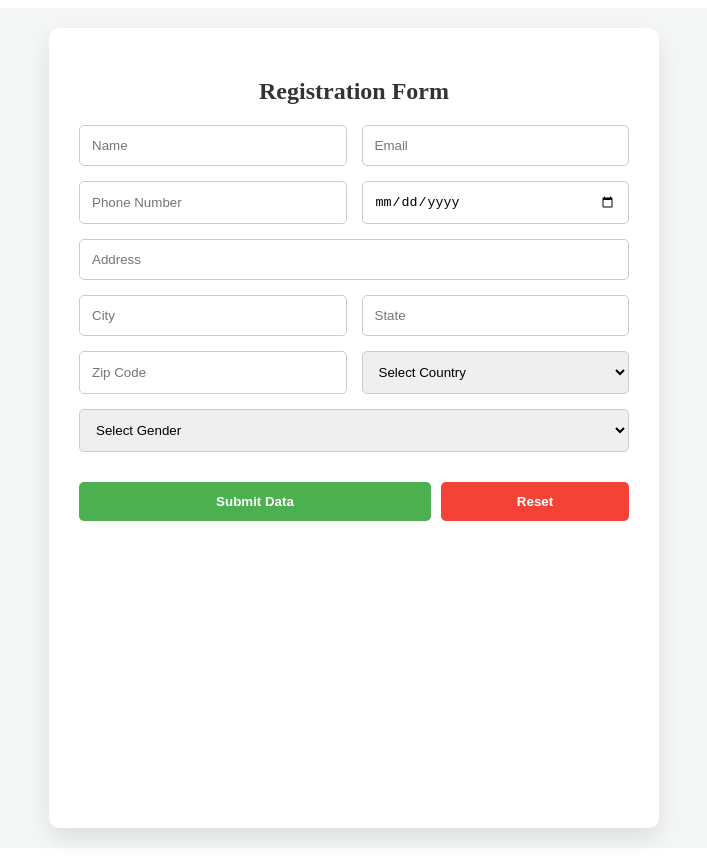
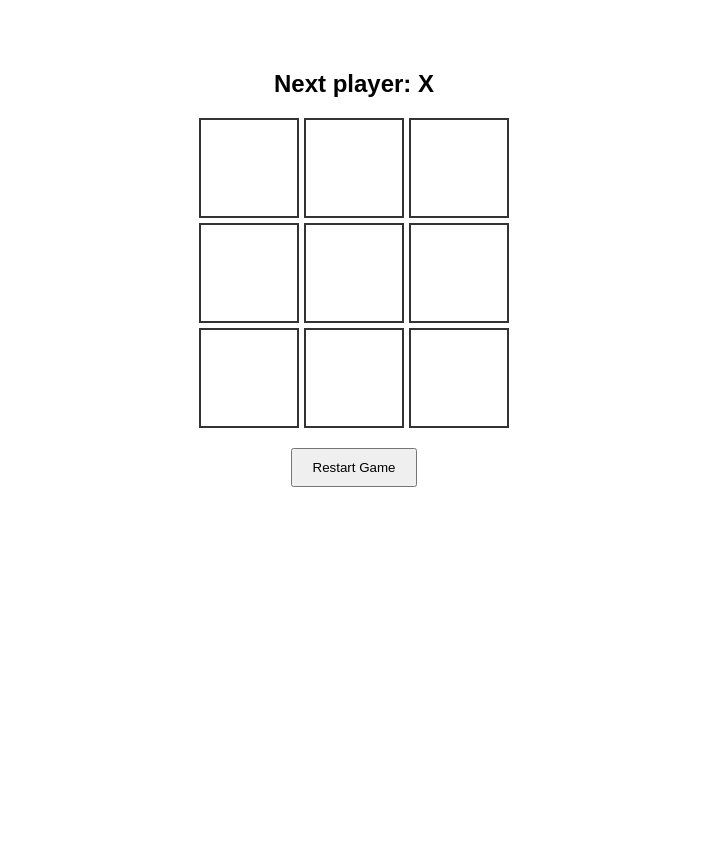
Before and after one commit to ajaykumar0504/reactjs, a React (Vite) app: page / in a window 1280 px wide. Shown: the whole page, without its empty margins (286-993 px from the left). After the commit the page ends 800 px from the top, so only its background shows below. Built offline with nearby package versions, Linux system fonts and the light colour scheme.

Commit message:
task11 tictactoe

```diff
--- a/src/App.jsx
+++ b/src/App.jsx
@@ -190,14 +190,26 @@
 // }
 
 //task10//
+// import React from 'react'
+// import UseReducer from './Component/UseReducer'
+
+
+// export default function App() {
+//   return (
+//     <div>
+//       <UseReducer/>
+//     </div>
+//   )
+// }
+
+//task11//
 import React from 'react'
-import UseReducer from './Component/UseReducer'
-
+import TicTacToe from './Component/TicTacToe'
 
 export default function App() {
   return (
     <div>
-      <UseReducer/>
+      <TicTacToe/>
     </div>
   )
 }
--- /dev/null
+++ b/src/Component/TicTacToe.jsx
@@ -0,0 +1,60 @@
+import React, { useState } from 'react';
+
+export default function TicTacToe() {
+  const [board, setBoard] = useState(Array(9).fill(null));
+  const [isXNext, setIsXNext] = useState(true);
+
+  const calculateWinner = (squares) => {
+    const lines = [
+      [0, 1, 2], [3, 4, 5], [6, 7, 8],
+      [0, 3, 6], [1, 4, 7], [2, 5, 8],
+      [0, 4, 8], [2, 4, 6],
+    ];
+    for (let [a, b, c] of lines) {
+      if (squares[a] && squares[a] === squares[b] && squares[a] === squares[c]) {
+        return squares[a];
+      }
+    }
+    return null;
+  };
+
+  const winner = calculateWinner(board);
+  const isDraw = !winner && board.every((cell) => cell !== null);
+
+  const handleClick = (i) => {
+    if (board[i] || winner) return;
+    const nextBoard = board.slice();
+    nextBoard[i] = isXNext ? 'X' : 'O';
+    setBoard(nextBoard);
+    setIsXNext(!isXNext);
+  };
+
+  const status = winner
+    ? `Winner: ${winner}`
+    : isDraw
+    ? "It's a Draw!"
+    : `Next player: ${isXNext ? 'X' : 'O'}`;
+
+  const styles = {
+    container: { display: 'flex', flexDirection: 'column', alignItems: 'center', fontFamily: 'sans-serif', marginTop: '50px' },
+    board: { display: 'grid', gridTemplateColumns: 'repeat(3, 100px)', gap: '5px' },
+    cell: { width: '100px', height: '100px', fontSize: '24px', fontWeight: 'bold', cursor: 'pointer', backgroundColor: '#fff', border: '2px solid #333' },
+    button: { marginTop: '20px', padding: '10px 20px', cursor: 'pointer' }
+  };
+
+  return (
+    <div style={styles.container}>
+      <h2>{status}</h2>
+      <div style={styles.board}>
+        {board.map((value, i) => (
+          <button key={i} style={styles.cell} onClick={() => handleClick(i)}>
+            {value}
+          </button>
+        ))}
+      </div>
+      <button style={styles.button} onClick={() => { setBoard(Array(9).fill(null)); setIsXNext(true); }}>
+        Restart Game
+      </button>
+    </div>
+  );
+}
```
